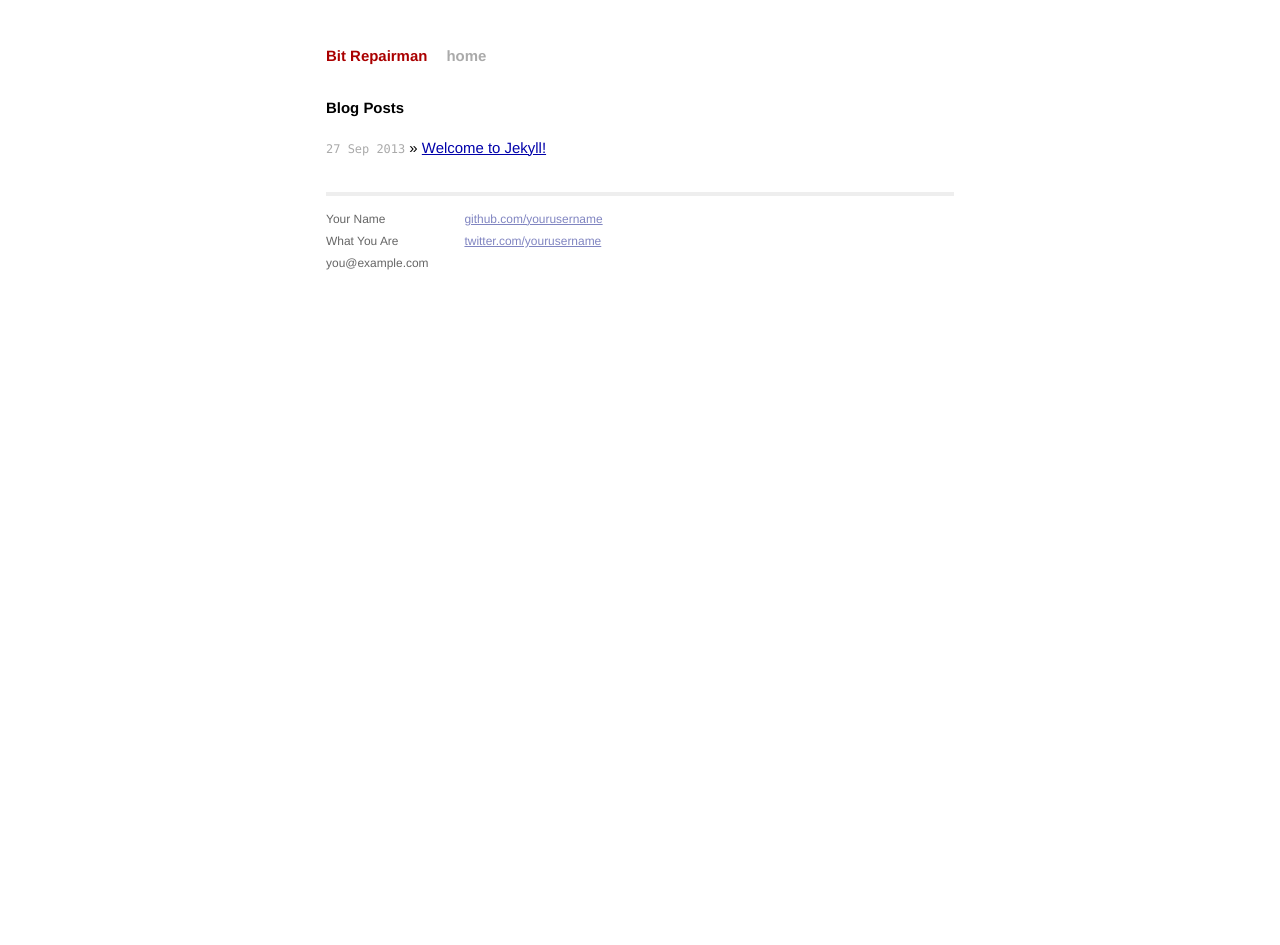
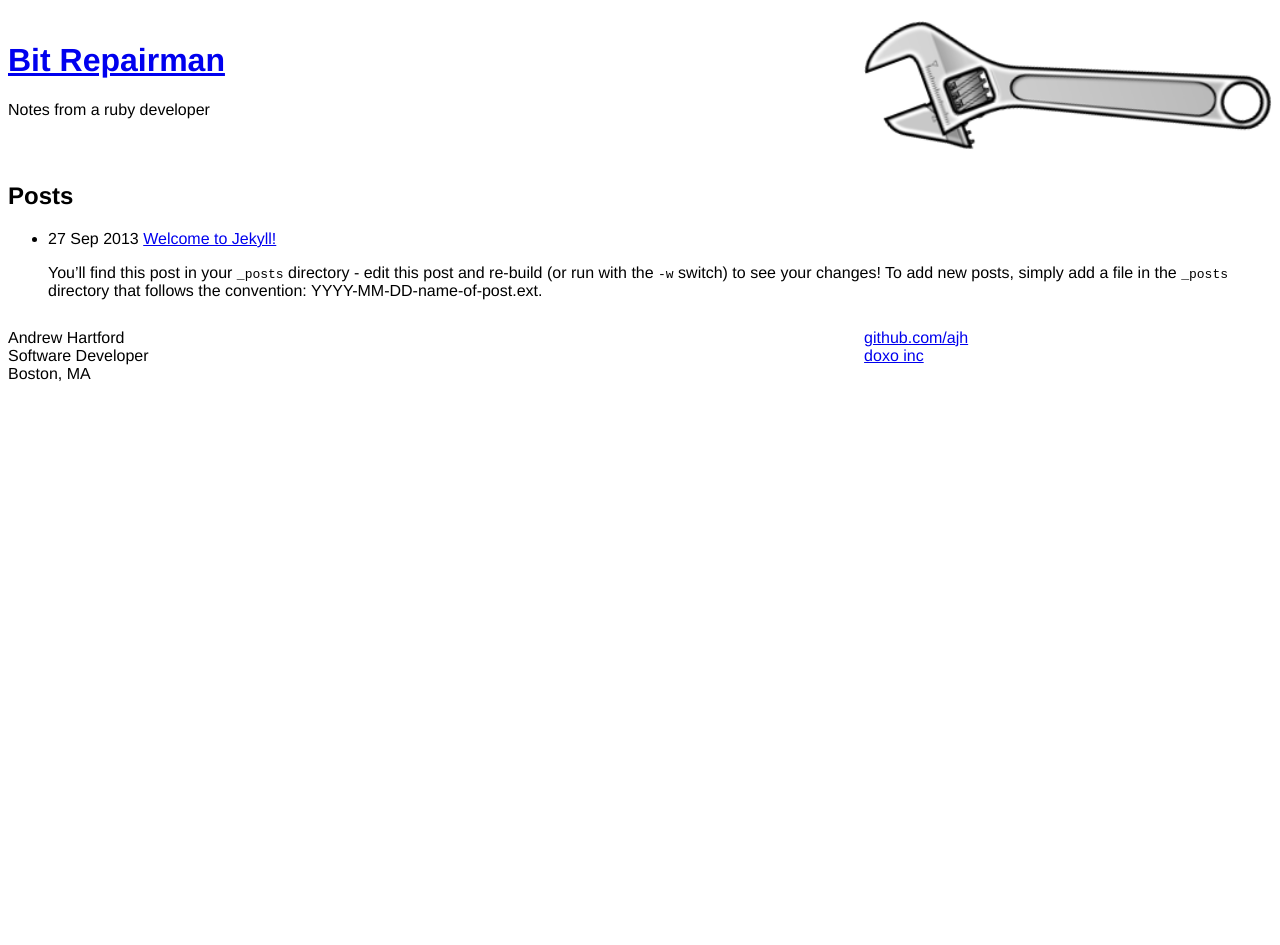
Before and after one commit to ajh/ajh.github.io, a Jekyll site: the page built from index.html, in a window 1280 px wide. Built offline with Jekyll 4.4.1, drawn with Linux system fonts in a browser that asks for light colours; Markdown is read by kramdown in place of the engine named in the settings; after the commit the page ends 900 px from its top, so only the background shows below that.

Commit message:
Improve layout and grid to something decent
using responsive_grid.css.

```diff
--- a/_layouts/default.html
+++ b/_layouts/default.html
@@ -10,35 +10,33 @@
     <link rel="stylesheet" href="/css/syntax.css">
 
     <!-- Custom CSS -->
+    <link rel="stylesheet" href="/css/responsive_grid.css">
     <link rel="stylesheet" href="/css/main.css">
+  </head>
 
-    </head>
   <body>
+    <header class="section group">
+      <div class="col span_2_of_3">
+        <h1 class="site_name"><a href="/">{{ site.name }}</a></h1>
+        <p class="tagline">Notes from a ruby developer</p>
+      </div>
+      <img class="wrench col span_1_of_3" src="{{ site.url }}/images/wrench.png"/>
+    </header>
 
-        <div class="site">
-          <div class="header">
-            <h1 class="title"><a href="/">{{ site.name }}</a></h1>
-            <a class="extra" href="/">home</a>
-          </div>
+    <section class="section group">
+      {{ content }}
+    </section>
 
-          {{ content }}
-
-          <div class="footer">
-            <div class="contact">
-              <p>
-                Your Name<br />
-                What You Are<br />
-                you@example.com
+    <footer class="section group">
+      <p class="contact col span_2_of_3">
+        Andrew Hartford<br />
+        Software Developer<br />
+        Boston, MA
       </p>
-            </div>
-            <div class="contact">
-              <p>
-                <a href="https://github.com/yourusername">github.com/yourusername</a><br />
-                <a href="https://twitter.com/yourusername">twitter.com/yourusername</a><br />
+      <p class="col span_1_of_3">
+        <a href="https://github.com/ajh">github.com/ajh</a><br />
+        <a href="https://doxo.com">doxo inc</a><br />
       </p>
-            </div>
-          </div>
-        </div>
-
+    </footer>
   </body>
 </html>
--- a/css/main.css
+++ b/css/main.css
@@ -1,160 +1,19 @@
-/*****************************************************************************/
-/*
-/* Common
-/*
-/*****************************************************************************/
-
-/* Global Reset */
-* {
-  margin: 0;
-  padding: 0;
-}
-
-html, body { height: 100%; }
+/*Global Reset*/
+/*============*/
 
 body {
   background-color: #FFF;
-  font: 13.34px Helvetica, Arial, sans-serif;
-  font-size: small;
-  text-align: center;
+  font-family: Helvetica, Arial, sans-serif;
 }
 
-h1, h2, h3, h4, h5, h6 {
-  font-size: 100%; }
+/*Header*/
+/*======*/
 
-h1 { margin-bottom: 1em; }
-p { margin: 1em 0; }
-
-a         { color: #00a; }
-a:hover   { color: #000; }
-a:visited { color: #a0a; }
-
-/*****************************************************************************/
-/*
-/* Home
-/*
-/*****************************************************************************/
-ul.posts {
-  list-style-type: none;
-  margin-bottom: 2em;
+header img.wrench {
 }
 
-ul.posts li {
-  line-height: 1.75em;
+@media only screen and (max-width: 480px) {
+  header img.wrench, header p.tagline {
+    display: none;
+  }
 }
-
-ul.posts span {
-  color: #aaa;
-  font-family: Monaco, "Courier New", monospace;
-  font-size: 80%;
-}
-
-/*****************************************************************************/
-/*
-/* Site
-/*
-/*****************************************************************************/
-
-.site {
-  font-size: 115%;
-  text-align: justify;
-  width: 42em;
-  margin: 3em auto 2em;
-  line-height: 1.5em;
-}
-
-.site .header a {
-  font-weight: bold;
-  text-decoration: none;
-}
-
-.site .header h1.title {
-  display: inline-block;
-  margin-bottom: 2em;
-}
-
-.site .header h1.title a {
-  color: #a00;
-}
-
-.site .header h1.title a:hover {
-  color: #000;
-}
-
-.site .header a.extra {
-  color: #aaa;
-  margin-left: 1em;
-}
-
-.site .header a.extra:hover {
-  color: #000;
-}
-
-.site .meta {
-  color: #aaa;
-}
-
-.site .footer {
-  font-size: 80%;
-  color: #666;
-  border-top: 4px solid #eee;
-  margin-top: 2em;
-  overflow: hidden;
-}
-
-.site .footer .contact {
-  float: left;
-  margin-right: 3em;
-}
-
-.site .footer .contact a {
-  color: #8085C1;
-}
-
-.site .footer .rss {
-  margin-top: 1.1em;
-  margin-right: -.2em;
-  float: right;
-}
-
-.site .footer .rss img {
-  border: 0;
-}
-
-/*****************************************************************************/
-/*
-/* Posts
-/*
-/*****************************************************************************/
-
-/* standard */
-.post pre {
-  border: 1px solid #ddd;
-  background-color: #eef;
-  padding: 0 .4em;
-}
-
-.post ul, .post ol {
-  margin-left: 1.35em;
-}
-
-.post code {
-  border: 1px solid #ddd;
-  background-color: #eef;
-  padding: 0 .2em;
-}
-
-.post pre code {
-  border: none;
-}
-
-/* terminal */
-.post pre.terminal {
-  border: 1px solid #000;
-  background-color: #333;
-  color: #FFF;
-}
-
-.post pre.terminal code {
-  background-color: #333;
-}
--- /dev/null
+++ b/css/responsive_grid.css
@@ -0,0 +1,72 @@
+/*  http://www.responsivegridsystem.com */
+
+/*  SECTIONS  ============================================================================= */
+
+.section {
+	clear: both;
+	padding: 0px;
+	margin: 0px;
+}
+
+/*  GROUPING  ============================================================================= */
+
+
+.group:before,
+.group:after {
+    content:"";
+    display:table;
+}
+.group:after {
+    clear:both;
+}
+.group {
+    zoom:1; /* For IE 6/7 (trigger hasLayout) */
+}
+
+/*  GRID COLUMN SETUP   ==================================================================== */
+
+.col {
+	display: block;
+	float:left;
+	margin: 1% 0 1% 1.6%;
+}
+
+.col:first-child { margin-left: 0; } /* all browsers except IE6 and lower */
+
+
+/*  REMOVE MARGINS AS ALL GO FULL WIDTH AT 480 PIXELS */
+
+@media only screen and (max-width: 480px) {
+	.col {
+		margin: 1% 0 1% 0%;
+	}
+}
+
+/*  GRID OF THREE   ============================================================================= */
+
+.span_3_of_3 {
+	width: 100%;
+}
+
+.span_2_of_3 {
+	width: 66.13%;
+}
+
+.span_1_of_3 {
+	width: 32.26%;
+}
+
+
+/*  GO FULL WIDTH AT LESS THAN 480 PIXELS */
+
+@media only screen and (max-width: 480px) {
+	.span_3_of_3 {
+		width: 100%;
+	}
+	.span_2_of_3 {
+		width: 100%;
+	}
+	.span_1_of_3 {
+		width: 100%;
+	}
+}
--- a/index.html
+++ b/index.html
@@ -4,10 +4,14 @@
 ---
 
 <div id="home">
-  <h1>Blog Posts</h1>
+  <h1>Posts</h1>
   <ul class="posts">
     {% for post in site.posts %}
-      <li><span>{{ post.date | date_to_string }}</span> &raquo; <a href="{{ post.url }}">{{ post.title }}</a></li>
+      <li class="post">
+        <span class="date">{{ post.date | date_to_string }}</span>
+        <a href="{{ post.url }}">{{ post.title }}</a>
+        <p class="excerpt">{{ post.excerpt }}</p>
+      </li>
     {% endfor %}
   </ul>
 </div>
```
Also changed, not shown: _drafts/vim_cheat_sheet_part_one.md (renamed from _drafts/vim_features.md, +14 -70 lines), _drafts/vim_cheat_sheet_part_two.md (added, +59 -0 lines), _layouts/post.html (+18 -5 lines), README.md, images/wrench.png (added). Lines whose indentation alone changed are shown as unchanged.
